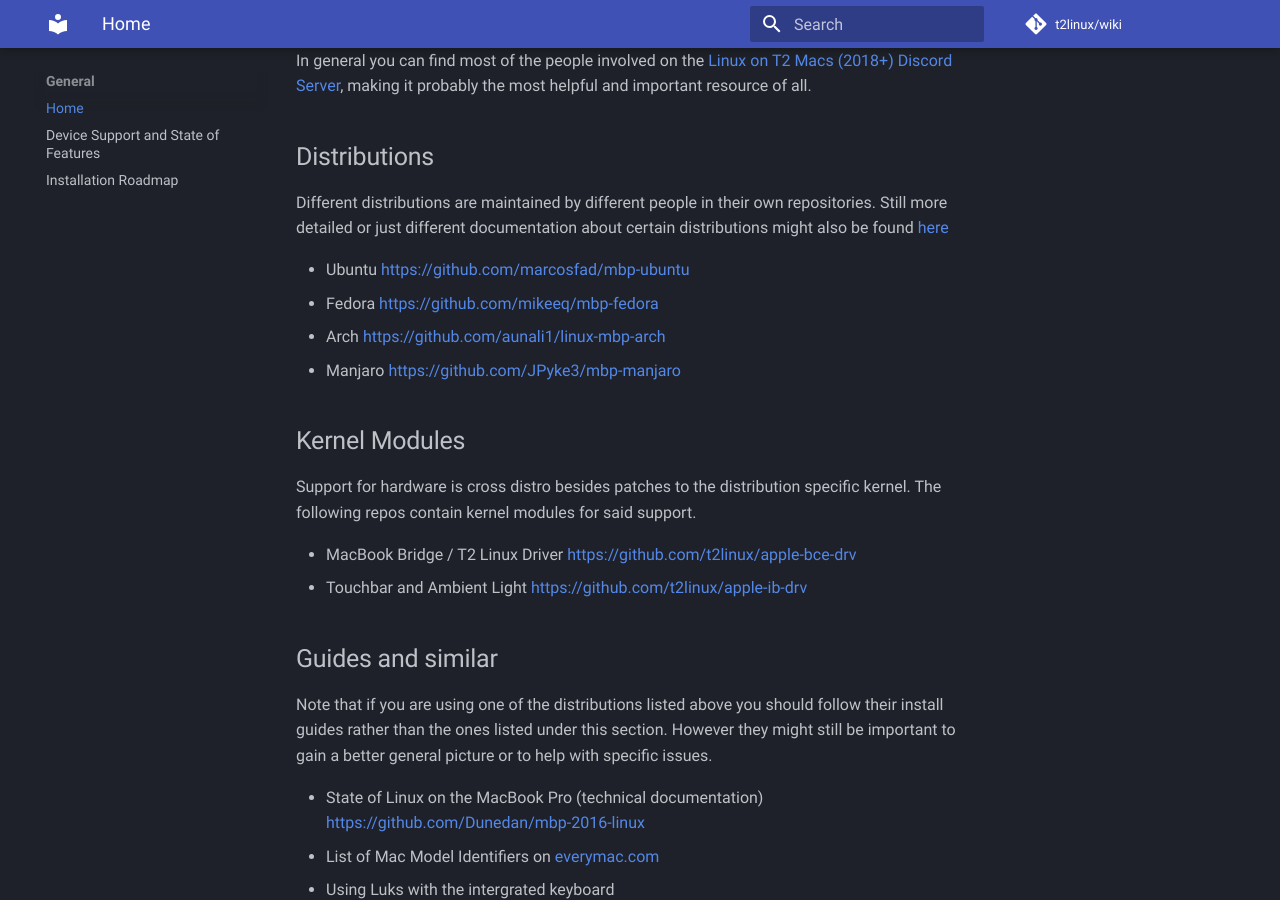
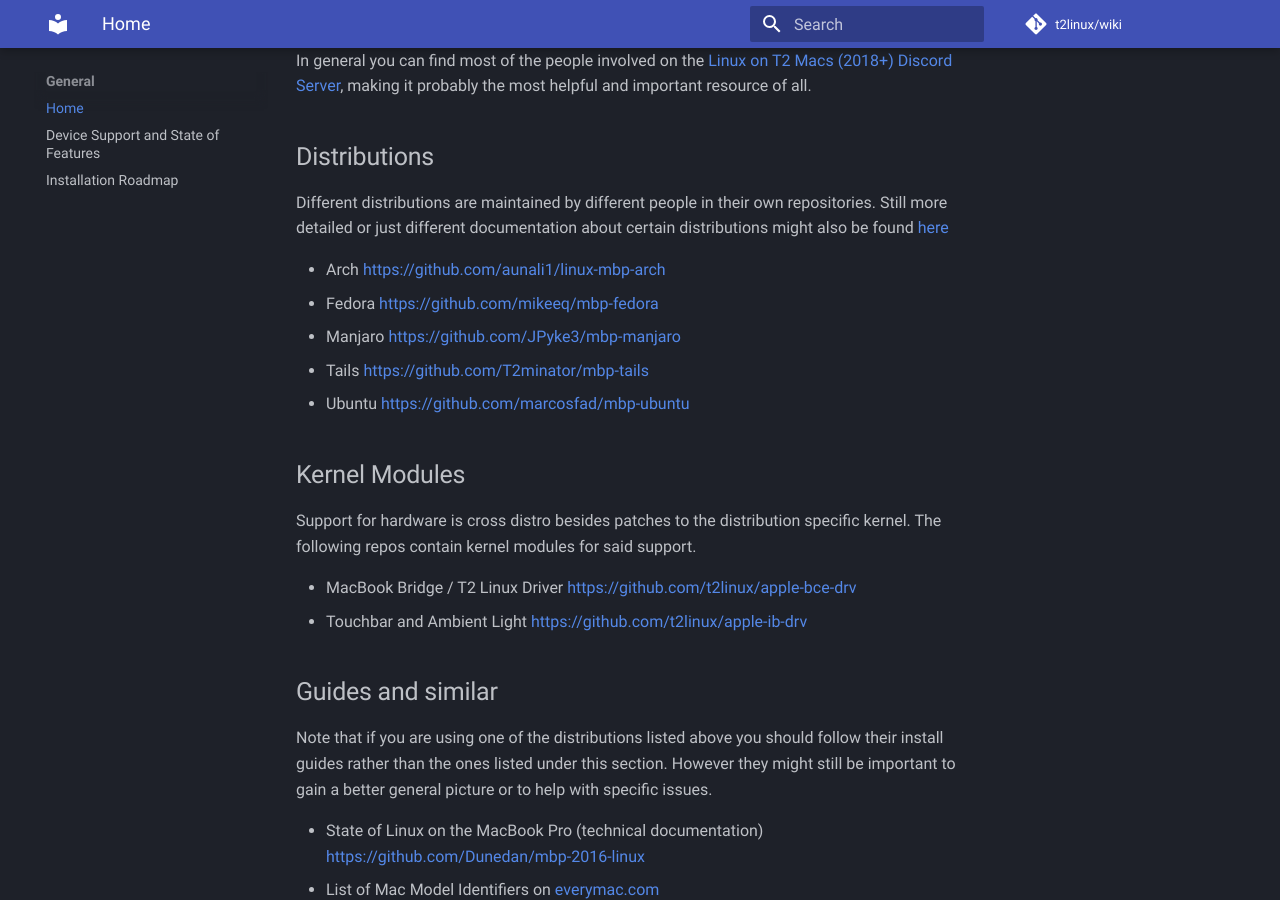
Before and after one commit to t2linux/wiki, an MkDocs documentation site: the page built from docs/index.md, in a window 1280 px wide and 900 px high, scrolled down 815 px. Built offline with MkDocs 1.6.1 and Material for MkDocs 9.7.7, drawn with Linux system fonts in a browser that asks for light colours; comment, search, counter and statistics services are not loaded.

Commit message:
Index: Added Tails to the list of distributions
See #31

```diff
--- a/docs/index.md
+++ b/docs/index.md
@@ -23,10 +23,11 @@ In general you can find most of the people involved on the [Linux on T2 Macs (20
 Different distributions are maintained by different people in their own repositories.
 Still more detailed or just different documentation about certain distributions might also be found [here](https://wiki.t2linux.org/distributions/manjaro/home/)
 
+- Arch [https://github.com/aunali1/linux-mbp-arch](https://github.com/aunali1/linux-mbp-arch)
+- Fedora [https://github.com/mikeeq/mbp-fedora](https://github.com/mikeeq/mbp-fedora)
+- Manjaro [https://github.com/JPyke3/mbp-manjaro](https://github.com/JPyke3/mbp-manjaro)
+- Tails [https://github.com/T2minator/mbp-tails](https://github.com/T2minator/mbp-tails)
 - Ubuntu [https://github.com/marcosfad/mbp-ubuntu](https://github.com/marcosfad/mbp-ubuntu)
-- Fedora [https://github.com/mikeeq/mbp-fedora](https://github.com/mikeeq/mbp-fedora)
-- Arch [https://github.com/aunali1/linux-mbp-arch](https://github.com/aunali1/linux-mbp-arch)
-- Manjaro [https://github.com/JPyke3/mbp-manjaro](https://github.com/JPyke3/mbp-manjaro)
 
 ## Kernel Modules
 
```
